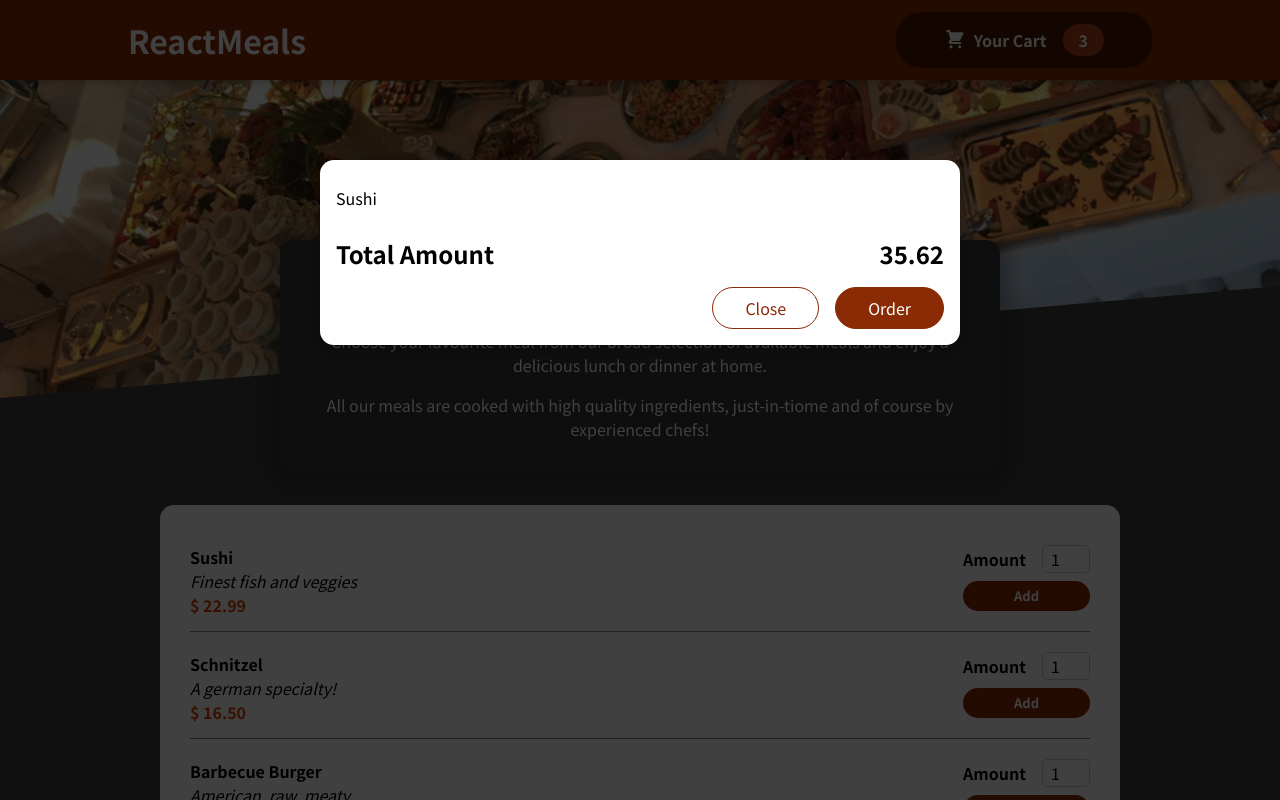
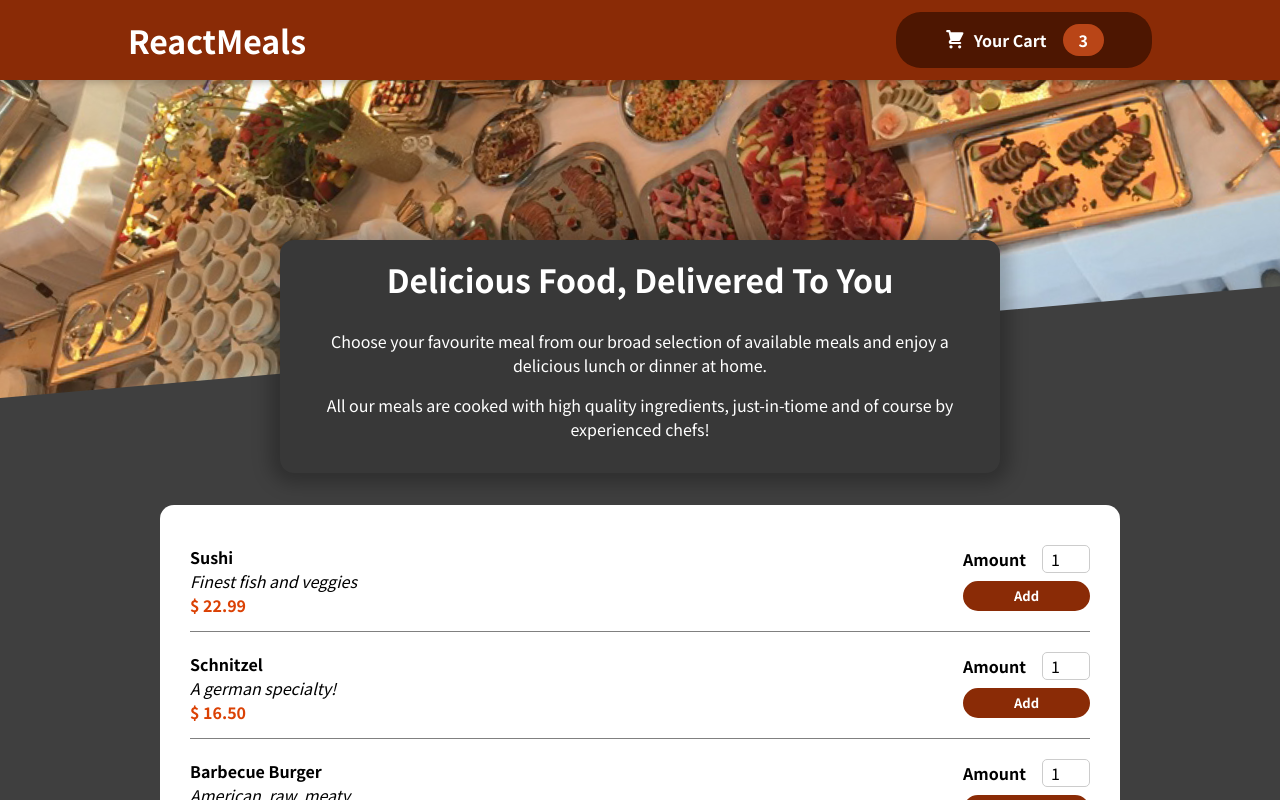
Before and after one commit to SKYWVRD/food-ordering-app, a React (Create React App) app: page / in a window 1280 px wide. Shown: the top 800 px of the page. Built offline with nearby package versions, Linux system fonts and the light colour scheme.

Commit message:
Add open and close cart functionality using useState

```diff
--- a/src/App.js
+++ b/src/App.js
@@ -1,13 +1,20 @@
-import React from 'react'
+import React, {useState} from 'react'
 import Header from "./Components/Layout/Header";
 import Meals from "./Components/Meals/Meals"
 import Cart from "./Components/Cart/Cart"
 
 function App() {
+
+  const [showCart, setShowCart] = useState(false);
+
+  const handleShowCart = () => {
+    setShowCart(!showCart);
+  }
+
   return (
     <React.Fragment>
-      <Cart />
-      <Header />
+      {showCart && <Cart showCart = {handleShowCart} />}
+      <Header showCart = {handleShowCart}/>
       <main>
         <Meals />
       </main>
--- a/src/Components/Cart/Cart.js
+++ b/src/Components/Cart/Cart.js
@@ -3,24 +3,28 @@ import Modal from "../UI/Modal";
 
 const Cart = (props) => {
   const cartItems = (
-    <ul className={classes['cart-items']}>
+    <ul className={classes["cart-items"]}>
       {[{ id: "c1", name: "Sushi", amount: 2, price: 12.99 }].map((item) => (
         <li>{item.name}</li>
       ))}
     </ul>
   );
 
-  return <Modal>
-    {cartItems}
-    <div className={classes.total}>
+  return (
+    <Modal>
+      {cartItems}
+      <div className={classes.total}>
         <span>Total Amount</span>
         <span>35.62</span>
-    </div>
-    <div className={classes.actions}>
-        <button className={classes['button--alt']}>Close</button>
+      </div>
+      <div className={classes.actions}>
+        <button className={classes["button--alt"]} onClick={props.showCart}>
+          Close
+        </button>
         <button className={classes.button}>Order</button>
-    </div>
-  </Modal>;
+      </div>
+    </Modal>
+  );
 };
 
-export default Cart
+export default Cart;
--- a/src/Components/Layout/Header.js
+++ b/src/Components/Layout/Header.js
@@ -8,7 +8,7 @@ const Header = (props) => {
     <React.Fragment>
       <header className={classes.header}>
         <h1>ReactMeals</h1>
-        <HeaderCartButton />
+        <HeaderCartButton showCart={props.showCart}/>
       </header>
       <div className={classes['main-image']}>
         <img src={mealsImage} alt="Table of delcicious food"/>
--- a/src/Components/Layout/HeaderCartButton.js
+++ b/src/Components/Layout/HeaderCartButton.js
@@ -3,7 +3,7 @@ import CartIcon from "../Cart/CartIcon";
 
 const HeaderCartButton = (props) => {
   return (
-    <button className={classes.button}>
+    <button className={classes.button} onClick={props.showCart}>
       <span className={classes.icon}>
         <CartIcon />
       </span>
```
